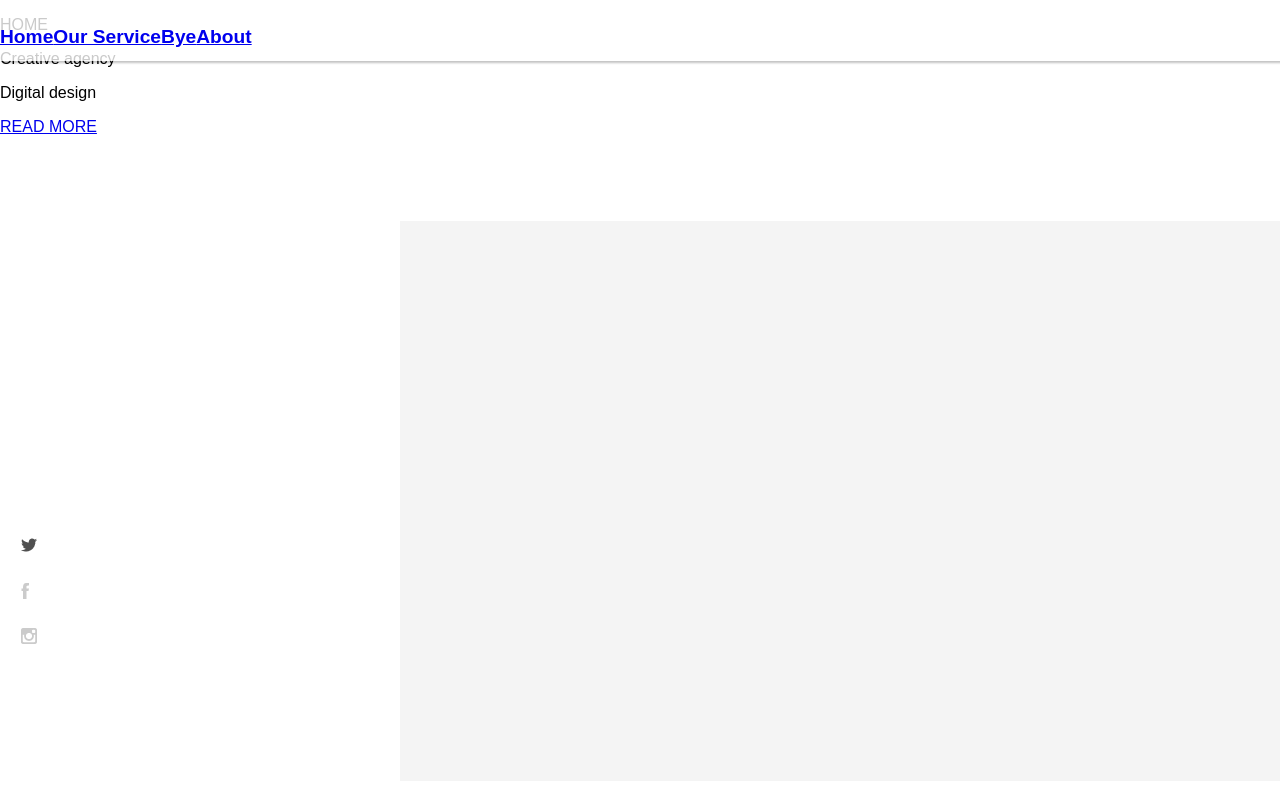
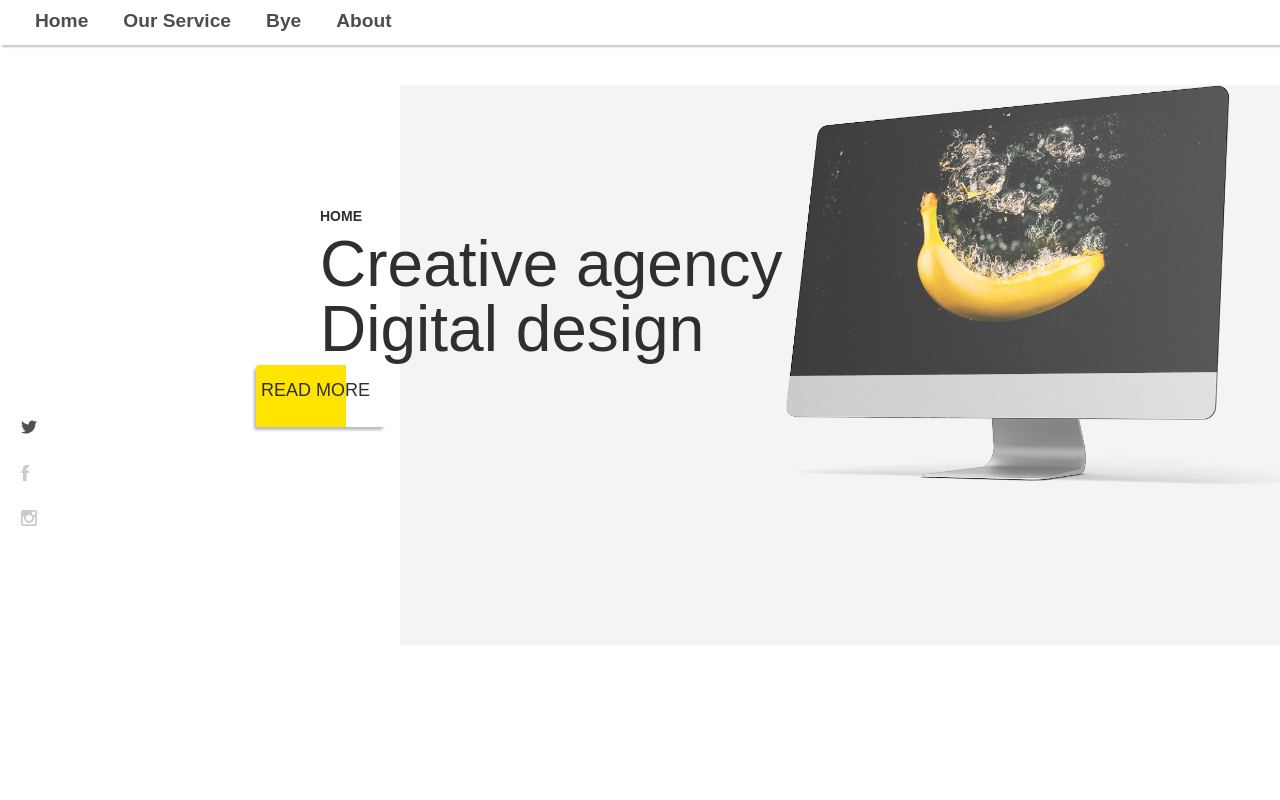
Before and after one commit to katrinkattt/react-app-yellow, a React (Create React App) app in the folder app-lending/yell-app/: page / in a window 1280 px wide. Shown: the top 800 px of the page. Built offline with nearby package versions, Linux system fonts and the light colour scheme.

Commit message:
translate 0.5

```diff
--- a/app-lending/yell-app/src/index.css
+++ b/app-lending/yell-app/src/index.css
@@ -20,17 +20,21 @@ section {
   z-index: 3;
   box-shadow: #0000003d 2px 2px 2px;
   padding-top: 10px;
-  :hover-background-color: #fff;
-  a-text-decoration: none;
-  a-color: #2f2f2fda;
-  a-margin-left: 35px;
-  a-margin-top: 12px;
+}
+.menu:hover {
+  background-color: #fff;
+}
+.menu a {
+  text-decoration: none;
+  color: #2f2f2fda;
+  margin-left: 35px;
+  margin-top: 12px;
 }
 
 .main__container {
   width: 100%;
   height: 100vh;
-  background-color: #ffffff;
+  background-color: #fff;
   position: relative;
 }
 
@@ -56,3 +60,90 @@ section {
   margin-top: 85px;
   position: absolute;
 }
+
+.img__M {
+  width: 500px;
+  height: 400px;
+  padding-left: 38%;
+}
+
+.main__img {
+  height: 100%;
+  width: auto;
+  background: url(./media/iMac.png);
+  background-size: cover;
+}
+
+.title__main {
+  font-family: Arial, Helvetica, sans-serif;
+  font-size: 64px;
+  line-height: 1px;
+  color: #2f2f2f;
+  margin-top: 200px;
+  margin-bottom: 1px;
+  margin-left: 25%;
+  position: absolute;
+  z-index: 2;
+}
+
+.second__title {
+  margin-top: 1px;
+}
+
+.title__home {
+  font-size: 14px;
+  font-weight: bolder;
+}
+
+.home__line {
+  display: inline-block;
+  position: absolute;
+}
+
+.line__home {
+  width: 20px;
+  height: 2px;
+  margin-right: 10px;
+}
+
+.btn__main a {
+  text-decoration: none;
+  height: 47px;
+  width: 119px;
+  color: #2f2f2f;
+  font-size: large;
+  color: #c9804f;
+}
+.btn__main a span {
+  display: block;
+  height: 47px;
+  width: 119px;
+  background: linear-gradient(to right, #FFE400 70%, #00000000 30%);
+  /* position: absolute; */
+  border-radius: 3px;
+  box-shadow: #00000046 -2px 3px 3px;
+  color: #2f2f2f;
+  overflow: hidden;
+  padding: 15px 5px 0 5px;
+}
+.btn__main a span:hover {
+  box-shadow: #00000073 1px 2px 2px;
+  color: #2f2f2f;
+}
+
+.btn__f {
+  margin-left: 20%;
+  margin-top: 365px;
+  position: absolute;
+}
+
+.container {
+  height: 100vh;
+  width: 100%;
+  background-color: #fff;
+  color: #2f2f2f;
+  padding-top: 10%;
+  overflow: hidden;
+  display: flex;
+  justify-content: center;
+}
--- a/app-lending/yell-app/src/index.sass
+++ b/app-lending/yell-app/src/index.sass
@@ -18,9 +18,9 @@ section
   z-index: 3
   box-shadow: #0000003d 2px 2px 2px
   padding-top: 10px
-  :hover:
+  &:hover
     background-color: #fff
-  a:
+  a
     text-decoration: none
     color:#2f2f2fda
     margin-left: 35px
@@ -29,7 +29,7 @@ section
 .main__container
   width: 100%
   height: 100vh
-  background-color: #ffffff
+  background-color: #fff
   position: relative
 
 .socials
@@ -51,3 +51,81 @@ section
   margin-left: 400px
   margin-top: 85px
   position: absolute
+
+
+
+.img__M
+  width: 500px
+  height: 400px
+  padding-left: 38%
+
+.main__img
+  height: 100%
+  width: auto
+  background: url(./media/iMac.png)
+  background-size: cover
+
+.title__main
+  font-family: Arial, Helvetica, sans-serif
+  font-size: 64px
+  line-height: 1px
+  color: #2f2f2f
+  margin-top: 200px
+  margin-bottom: 1px
+  margin-left: 25%
+  position: absolute
+  z-index: 2
+
+.second__title
+  margin-top: 1px
+
+.title__home
+  font-size: 14px
+  font-weight: bolder
+
+.home__line
+  display: inline-block
+  position: absolute
+
+.line__home
+  width: 20px
+  height: 2px
+  margin-right: 10px
+
+.btn__main a
+  text-decoration: none
+  height: 47px
+  width: 119px
+  color: #2f2f2f
+  font-size: large
+  color: #c9804f
+  span
+    display: block
+    height: 47px
+    width: 119px
+    background: linear-gradient(to right, #FFE400 70%, #00000000 30%)
+    /* position: absolute; */
+    border-radius: 3px
+    box-shadow: #00000046 -2px 3px 3px
+    color: #2f2f2f
+    overflow: hidden
+    padding: 15px 5px 0 5px
+    &:hover
+        box-shadow: #00000073 1px 2px 2px
+        color: #2f2f2f
+
+
+.btn__f
+  margin-left: 20%
+  margin-top: 365px
+  position: absolute
+
+.container
+  height: 100vh
+  width: 100%
+  background-color: #fff
+  color: #2f2f2f
+  padding-top: 10%
+  overflow: hidden
+  display: flex
+  justify-content: center
```
